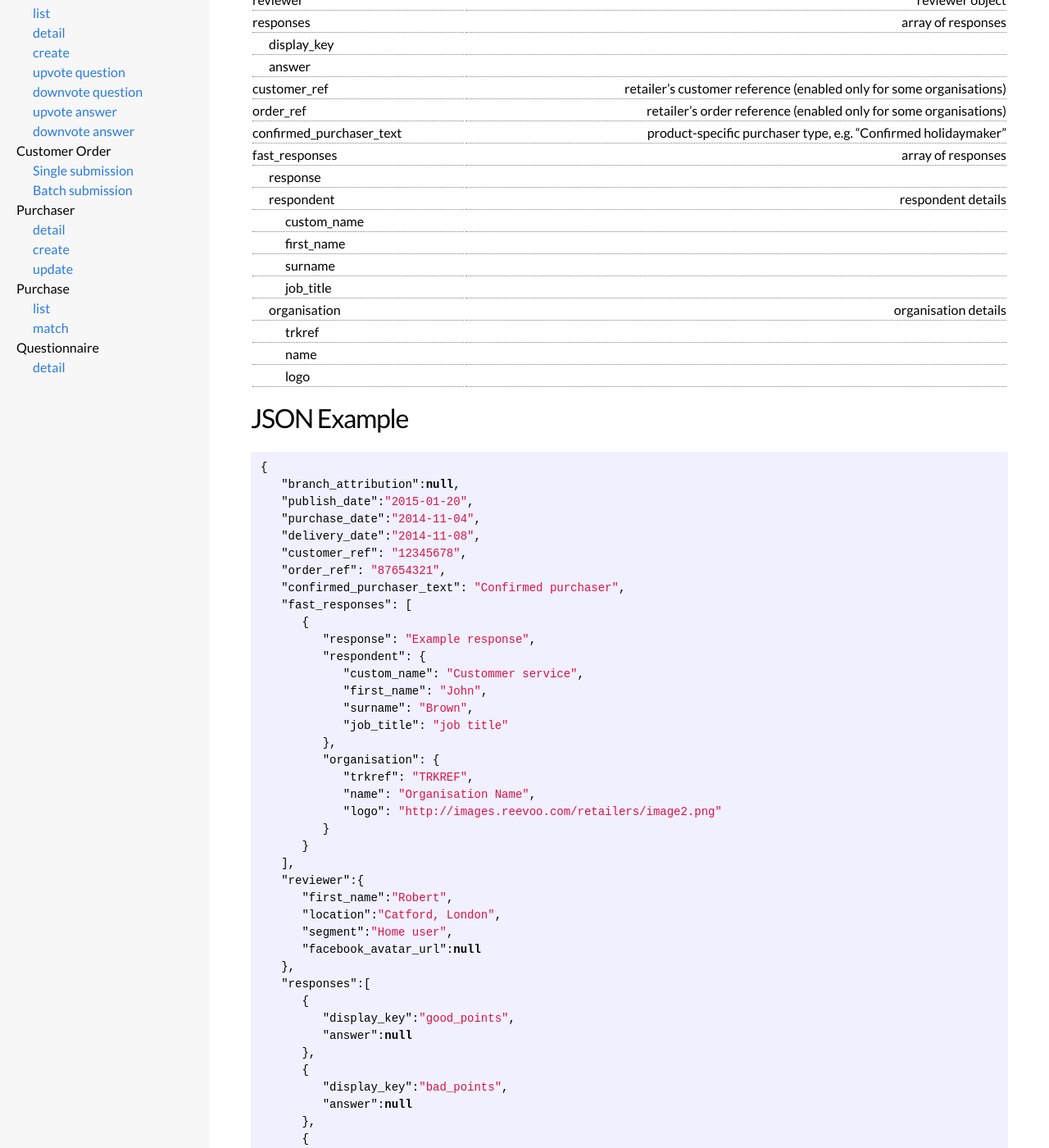
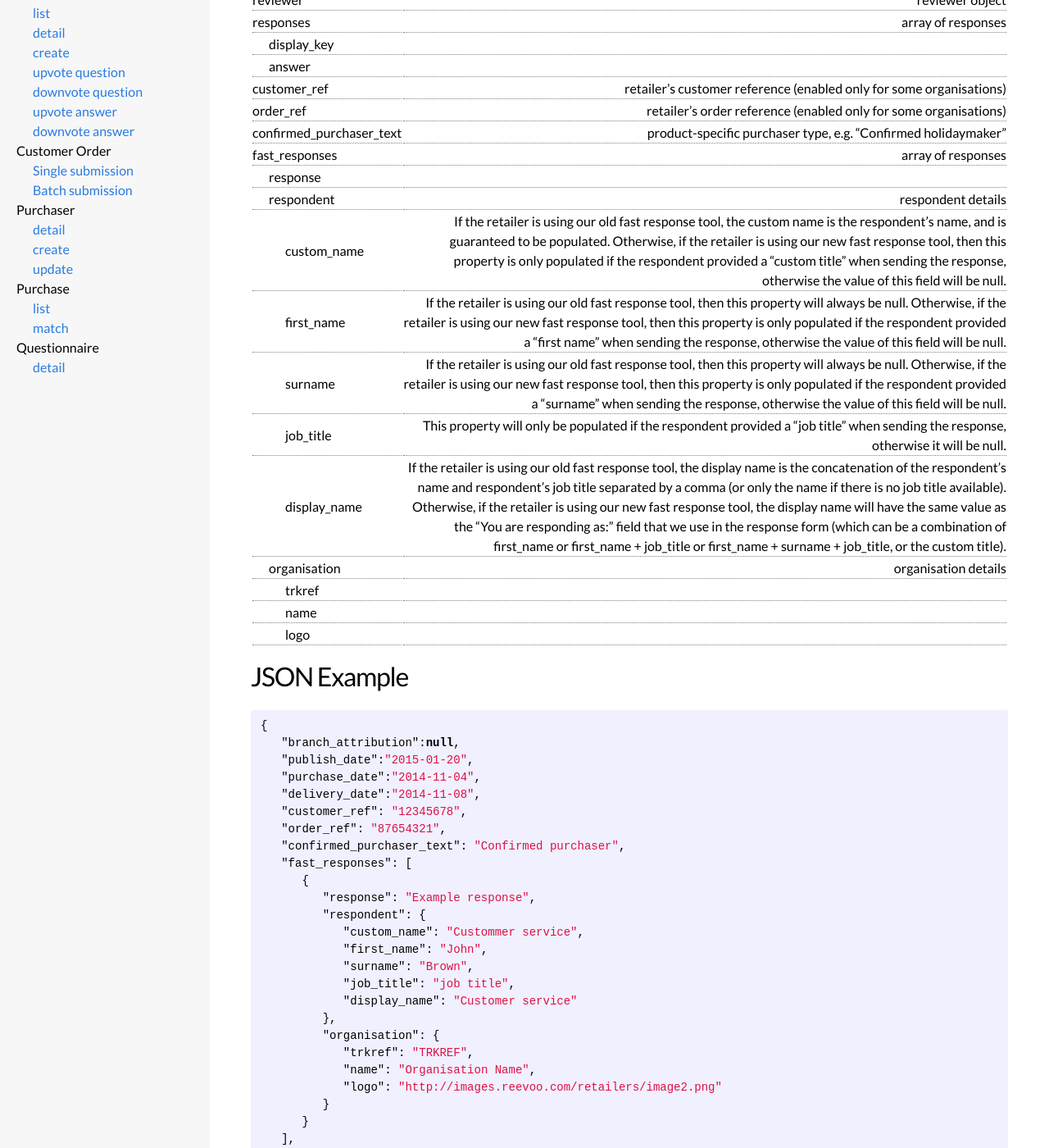
Before and after one commit to reevoo/reevoo.github.io, a Jekyll site: the page built from docs/reevooapi/customer-experience-review/customer-experience-review-detail.markdown, in a window 1280 px wide and 1400 px high, scrolled down 891 px. Shown: the whole window at 82% size. Built offline with Jekyll 4.4.1, drawn with Linux system fonts in a browser that asks for light colours.

Commit message:
Extra documentation for fast response fields in reviews and cx reviews api endpoints.

```diff
--- a/docs/reevooapi/customer-experience-review/customer-experience-review-detail.markdown
+++ b/docs/reevooapi/customer-experience-review/customer-experience-review-detail.markdown
@@ -45,10 +45,11 @@ Details for a single customer experience review.
 |fast_responses                           |array of responses                         |
 |<span class="indent-1">response</span>   |                                           |
 |<span class="indent-1">respondent</span> |respondent details                         |
-|<span class="indent-2">custom_name</span>|                                           |
-|<span class="indent-2">first_name</span> |                                           |
-|<span class="indent-2">surname</span>    |                                           |
-|<span class="indent-2">job_title</span>  |                                           |
+|<span class="indent-2">custom_name</span>| If the retailer is using our old fast response tool, the custom name is the respondent's name, and is guaranteed to be populated. Otherwise, if the retailer is using our new fast response tool, then this property is only populated if the respondent provided a "custom title" when sending the response, otherwise the value of this field will be null. |
+|<span class="indent-2">first_name</span> | If the retailer is using our old fast response tool, then this property will always be null. Otherwise, if the retailer is using our new fast response tool, then this property is only populated if the respondent provided a "first name" when sending the response, otherwise the value of this field will be null. |
+|<span class="indent-2">surname</span>    | If the retailer is using our old fast response tool, then this property will always be null. Otherwise, if the retailer is using our new fast response tool, then this property is only populated if the respondent provided a "surname" when sending the response, otherwise the value of this field will be null. |
+|<span class="indent-2">job_title</span>  | This property will only be populated if the respondent provided a "job title" when sending the response, otherwise it will be null. |
+|<span class="indent-2">display_name</span>| If the retailer is using our old fast response tool, the display name is the concatenation of the respondent's name and respondent's job title separated by a comma (or only the name if there is no job title available). Otherwise, if the retailer is using our new fast response tool, the display name will have the same value as the "You are responding as:" field that we use in the response form (which can be a combination of first_name or first_name + job_title or first_name + surname + job_title, or the custom title).
 |<span class="indent-1">organisation</span>|organisation details                      |
 |<span class="indent-2">trkref</span>     |                                           |
 |<span class="indent-2">name</span>       |                                           |
@@ -71,7 +72,8 @@ Details for a single customer experience review.
             "custom_name": "Custommer service",
             "first_name": "John",
             "surname": "Brown",
-            "job_title": "job title"
+            "job_title": "job title",
+            "display_name": "Customer service"
          },
          "organisation": {
             "trkref": "TRKREF",
--- a/docs/reevooapi/review/review-list.markdown
+++ b/docs/reevooapi/review/review-list.markdown
@@ -144,7 +144,8 @@ If you would like access to these parameters please contact your account manager
                   "custom_name": "Custommer service",
                   "first_name": "John",
                   "surname": "Brown",
-                  "job_title": "job title"
+                  "job_title": "job title",
+                  "display_name": "Customer service"
                },
                "organisation": {
                   "trkref": "TRKREF",
```
Also changed, not shown: docs/reevooapi/review/review-detail.markdown (+7 -5 lines).
